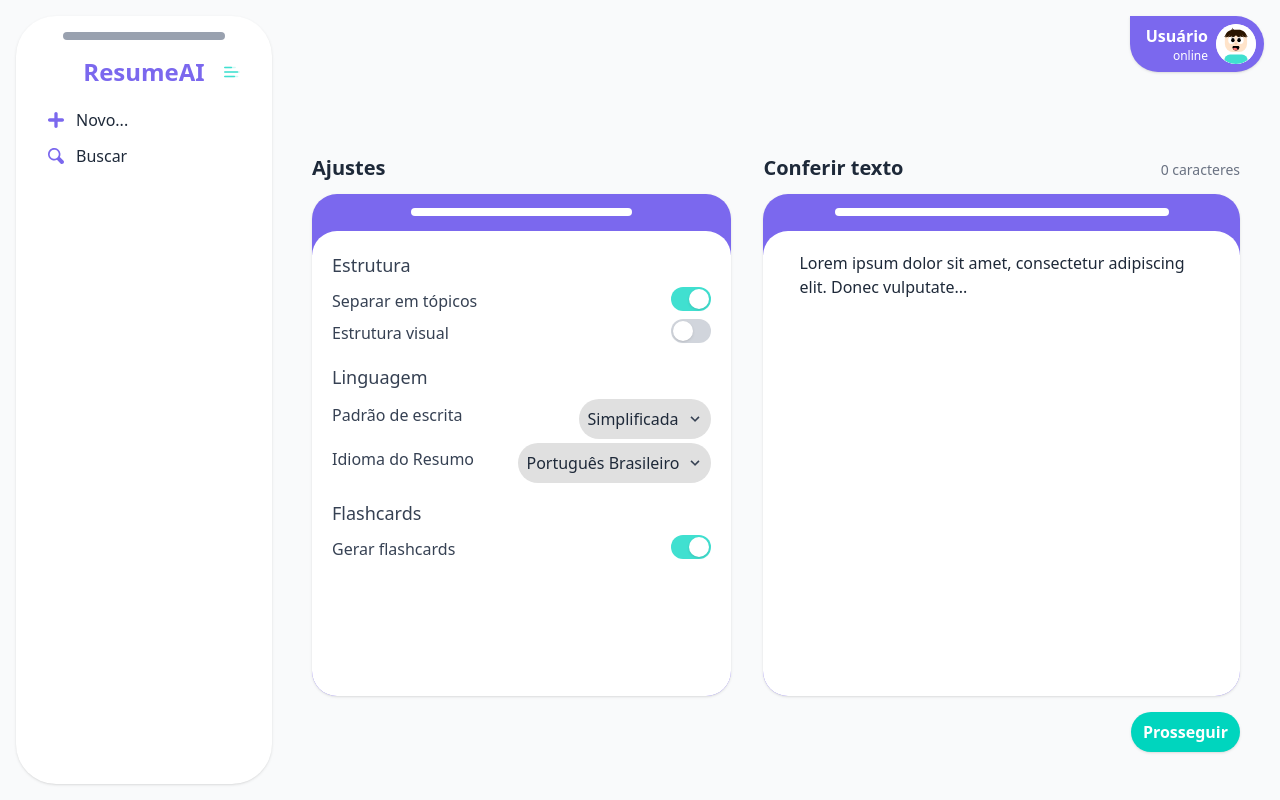
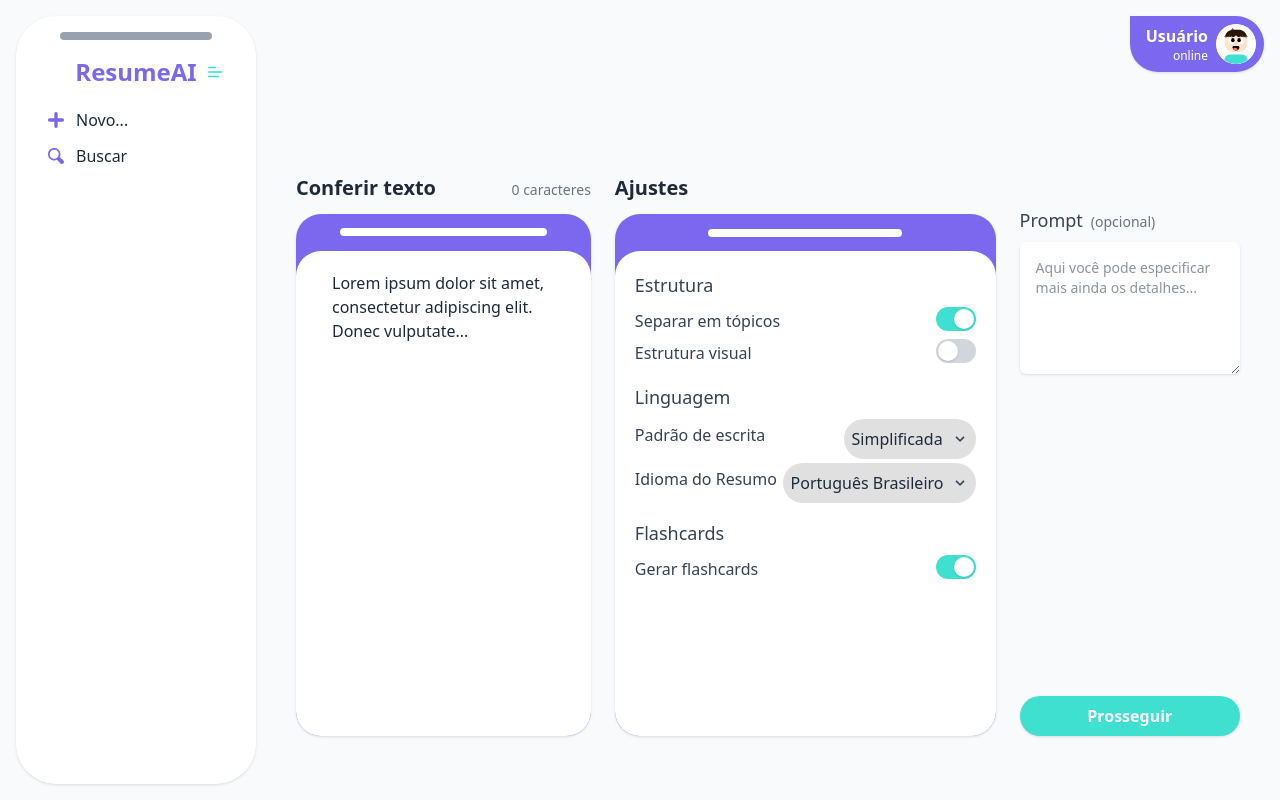
Before and after one commit to Articos11/dev_software_2025.1, a React (Vite) app in the folder resumeai-react/frontend/: page /conferir_texto in a window 1280 px wide. Built offline with nearby package versions, Linux system fonts and the light colour scheme; a web font is replaced by a local one.

Commit message:
update pagina de conferir resumo dnv

```diff
--- a/resumeai-react/frontend/src/components/AjustesSection.jsx
+++ b/resumeai-react/frontend/src/components/AjustesSection.jsx
@@ -34,7 +34,7 @@ export default function AjustesSection({ title = "Ajustes" }) {
   };
 
   return (
-    <div className="flex flex-grow grow-[0.5] flex-col">
+    <div className="flex flex-grow flex-col">
       <div className="mb-3 flex justify-between items-baseline">
         <h2 className="text-xl font-semibold text-gray-800">{title}</h2>
       </div>
--- a/resumeai-react/frontend/src/components/ConferirTextoSection.jsx
+++ b/resumeai-react/frontend/src/components/ConferirTextoSection.jsx
@@ -10,7 +10,7 @@ export default function ConferirTextoSection({
   );
 
   return (
-    <div className="flex flex-grow grow-[2.3] flex-col">
+    <div className="flex flex-grow grow-4 flex-col">
       <div className="mb-3 flex justify-between items-baseline">
         <h2 className="text-xl font-semibold text-gray-800">{title}</h2>
         <span className="text-sm text-gray-500">{charactheres} caracteres</span>
--- /dev/null
+++ b/resumeai-react/frontend/src/components/PromptSection.jsx
@@ -0,0 +1,43 @@
+// src/components/PromptSection.jsx
+import React, { useState } from 'react';
+
+function PromptSection({
+  title = "Prompt",
+  optionalText = "(opcional)",
+  placeholder = "Aqui você pode especificar mais ainda os detalhes...",
+  initialValue = "",
+  onChange
+}) {
+  const [text, setText] = useState(initialValue);
+
+  const handleChange = (event) => {
+    const newValue = event.target.value;
+    setText(newValue);
+    if (onChange) {
+      onChange(newValue);
+    }
+  };
+
+  return (
+    <div className="flex flex-grow flex-col mt-8 pb-4 mb-6">
+      {/* Título da seção */}
+      <h3 className="text-lg font-medium text-gray-700 mb-2">
+        {title}
+        {optionalText && <span className="text-sm text-gray-500 ml-2">{optionalText}</span>}
+      </h3>
+
+      {/* Textarea para o prompt */}
+      <textarea
+        value={text}
+        onChange={handleChange}
+        placeholder={placeholder}
+        rows="5"
+        className="w-full p-4 bg-white shadow-sm rounded-md font-sans text-sm resize-y
+                   min-h-[100px] max-h-[150px] outline-none focus:ring-2 focus:ring-blue-500
+                   overflow-y-auto scrollbar scrollbar-thumb-gray-400 scrollbar-track-gray-200"
+      ></textarea>
+    </div>
+  );
+}
+
+export default PromptSection;
--- a/resumeai-react/frontend/src/components/Sidebar/Sidebar.jsx
+++ b/resumeai-react/frontend/src/components/Sidebar/Sidebar.jsx
@@ -7,7 +7,7 @@ function Sidebar() {
   const searchIcon = "src/assets/Ativo 24.svg";
 
   return (
-    <aside className="w-64 bg-white shadow-sm flex flex-col rounded-[40px] m-4">
+    <aside className="w-60 bg-white shadow-sm flex flex-col rounded-[40px] m-4">
       <SidebarHeader />
 
       <nav className="flex-1 p-4 space-y-3">
--- a/resumeai-react/frontend/src/pages/CheckInfosPage.jsx
+++ b/resumeai-react/frontend/src/pages/CheckInfosPage.jsx
@@ -3,6 +3,7 @@ import UserButton from "../components/UserButton";
 import Sidebar from "../components/Sidebar/Sidebar";
 import AjustesSection from "../components/AjustesSection";
 import ConferirTextoSection from "../components/ConferirTextoSection";
+import PromptSection from "../components/PromptSection";
 
 function CheckInfosPage() {
   return (
@@ -11,13 +12,16 @@ function CheckInfosPage() {
       <Sidebar />
       <main className="flex-1 flex flex-col items-center p-6 pl-2 pb-12">
         <div className="flex-grow max-h-45"></div>
-        <div className="flex flex-grow space-between gap-8 w-full p-4">
+        <div className="flex flex-grow space-between gap-6 w-full p-4">
+          <ConferirTextoSection />
           <AjustesSection />
-          <ConferirTextoSection />
+          <div className="flex flex-col grow-2">
+            <PromptSection />
+            <button className="bg-[var(--color-resumeai-teal)] text-white font-bold px-3 py-2 rounded-full hover:bg-teal-500 shadow-sm">
+              Prosseguir
+            </button>
+          </div>
         </div>
-        <button className="self-end mr-4 bg-teal-400 text-white font-bold px-3 py-2 rounded-full hover:bg-teal-500 shadow-sm">
-          Prosseguir
-        </button>
       </main>
     </div>
   );
```
